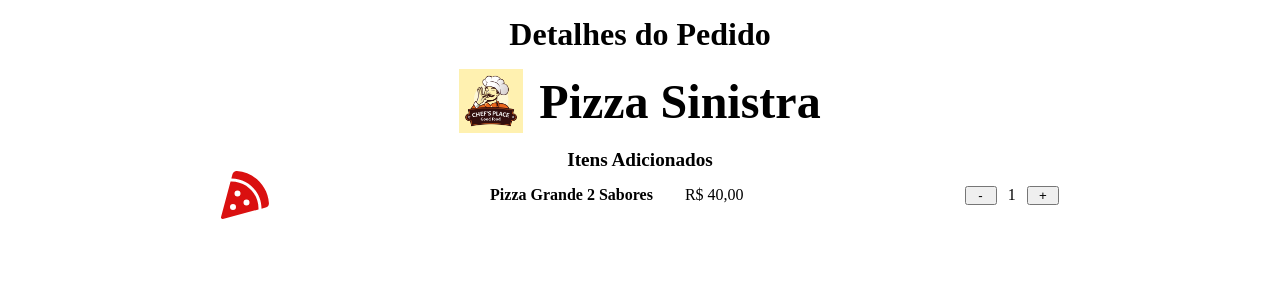
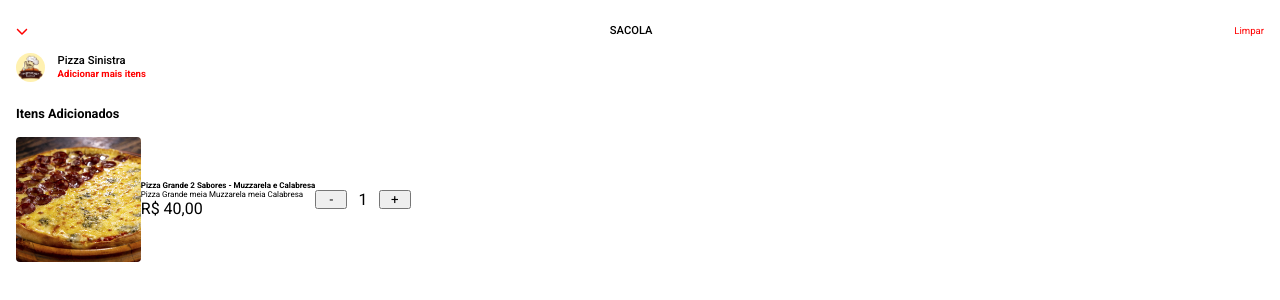
Before and after one commit to Dirceusljr/dc-tela-ifood, a React (Vite) app: page / in a window 1280 px wide. Shown: the top 300 px of the page. Built offline with nearby package versions, Linux system fonts and the light colour scheme.

Commit message:
head feito

```diff
--- a/index.html
+++ b/index.html
@@ -1,8 +1,14 @@
-<!doctype html>
+<!DOCTYPE html>
 <html lang="en">
   <head>
     <meta charset="UTF-8" />
     <meta name="viewport" content="width=device-width, initial-scale=1.0" />
+    <link rel="preconnect" href="https://fonts.googleapis.com" />
+    <link rel="preconnect" href="https://fonts.gstatic.com" crossorigin />
+    <link
+      href="https://fonts.googleapis.com/css2?family=Roboto:wght@100;300;400;500;700&display=swap"
+      rel="stylesheet"
+    />
     <title>Tela - Sacola Ifood</title>
   </head>
   <body>
--- a/src/App.jsx
+++ b/src/App.jsx
@@ -1,52 +1,59 @@
-import style from './App.module.css'
-import { FontAwesomeIcon } from '@fortawesome/react-fontawesome'
-import { faPizzaSlice } from '@fortawesome/free-solid-svg-icons'
-import { useState } from 'react'
-
+import style from "./App.module.css";
+import { FontAwesomeIcon } from "@fortawesome/react-fontawesome";
+import { faChevronDown } from "@fortawesome/free-solid-svg-icons";
+import { useState } from "react";
 
 function App() {
-
-  const [amount, setAmount] = useState(1)
+  const [amount, setAmount] = useState(1);
 
   function addItem() {
-    setAmount(amount + 1)
+    setAmount(amount + 1);
   }
 
   function subItem() {
-    setAmount(amount - 1)
+    setAmount(amount - 1);
   }
 
-  const logoIcon = <FontAwesomeIcon icon={faPizzaSlice} size='3x' style={{color: 'da1010'}} />
   return (
     <>
       <header className={style.headerContainer}>
-        <h2 className={style.screenName}>Detalhes do Pedido</h2>
-        <section className={style.containerRestaurant}>
-          <img src='src/assets/14852523_5528439 (1).jpg' alt="logo do Restaurante" className={style.logoRestaurant}/>
-          <h1 className={style.restaurantName}>Pizza Sinistra</h1>
-        </section>
+        <FontAwesomeIcon icon={faChevronDown} size="xs" className={style.arrowDown} />
+        <h2 className={style.screenName}>Sacola</h2>
+        <a href="#" className={style.linkStd}>Limpar</a>
       </header>
       <main>
+        <section className={style.containerRestaurant}>
+          <img
+            src="src/assets/14852523_5528439 (1).jpg"
+            alt="logo do Restaurante"
+            className={style.logoRestaurant}
+          />
+          <div>
+            <h1 className={style.restaurantName}>Pizza Sinistra</h1>
+            <a href="#" className={style.linkStd}>Adicionar mais itens</a>
+          </div>
+        </section>
+          <h3 className={style.listTitle}>Itens Adicionados</h3>
         <ul className={style.listContainer}>
-          <h3 className={style.listTitle}>Itens Adicionados</h3>
           <li className={style.listItem}>
-            {logoIcon}
-            <div className={style.listName}>
-              <h4 className={style.itemName}>Pizza Grande 2 Sabores</h4>
-              <p>R$ 40,00</p>
-            </div>
+            <img src="src/assets/pizza-g-2s.jpg" alt="Foto de uma pizza de 2 sabores" className={style.foodImage} />
+            <section>
+              <div className={style.listName}>
+                <h4 className={style.itemName}>Pizza Grande 2 Sabores - Muzzarela e Calabresa</h4>
+                <p>Pizza Grande meia Muzzarela meia Calabresa </p>
+              </div>
+                <p>R$ 40,00</p>
+            </section>
             <div className={style.amountProduct}>
               <button onClick={subItem}>-</button>
               <p>{amount}</p>
               <button onClick={addItem}>+</button>
             </div>
           </li>
-
         </ul>
-
       </main>
     </>
-  )
+  );
 }
 
-export default App
+export default App;
--- a/src/App.module.css
+++ b/src/App.module.css
@@ -1,49 +1,86 @@
-/* .headerContainer {
+.headerContainer {
     display: flex;
-} */
+    justify-content: space-between;
+    align-items: center;
+}
+.arrowDown {
+    color: red;
+}
 
 .screenName {
     text-align: center;
-    font-size: 2rem;
+    font-size: 0.7rem;
     margin: 1rem auto;
+    text-transform: uppercase;
+    font-weight: 500;
+}
+
+.linkStd {
+    color: red;
+    text-decoration: none;
+    font-size: 0.6rem;
 }
 
 .containerRestaurant {
     display: flex;
-    gap: 1rem;
-    justify-content: center;
-    margin: 1rem;
+    gap: 0.8rem;
+    justify-content: flex-start;
     align-items: center;
+    margin-bottom: 1.5rem;
 }
 
 .restaurantName {
-    font-size: 3rem;
+    font-size: 0.7rem;
+    font-weight: 500;
+    margin-bottom: -0.3rem;
+}
+
+.containerRestaurant a{
+    font-weight: 600;
 }
 
 .logoRestaurant {
-    height: 4rem;
+    height: 1.8rem;
+    border-radius: 100px;
 }
 
 .listTitle {
-    text-align: center;
-    font-size: 1.2rem;
+    text-align: start;
+    font-size: 0.8rem;
+    margin: 1rem 0;
+    font-weight: 600;
+}
+
+.foodImage {
+    width: 10%;
+    border-radius: 4px;
 }
 
 .itemName {
-    font-size: 1rem;
+    font-size: 0.5rem;
+    font-weight: 600;
 }
 
 .listItem {
     display: flex;
-    justify-content: space-evenly;
+    justify-content: start;
     align-items: center;
+    width: 100%;
+}
+
+.listItem .amountProduct {
+    justify-self: flex-end;
 }
 
 .listName {
     display: flex;
+    flex-direction: column;
     justify-content: center;
-    align-items: center;
-    gap: 2rem;
+    align-items: flex-start;
+}
+
+.listName p {
+    font-size: 0.5rem;
 }
 
 .amountProduct {
--- a/src/global.css
+++ b/src/global.css
@@ -1,4 +1,10 @@
 * {
     margin: 0;
     padding: 0;
+    font-family: "Roboto", sans-serif;
+    font-weight: 400;
 }
+
+body {
+    padding: 0.5rem 1rem;
+}
```
Also changed, not shown: src/assets/pizza-g-2s.jpg (added).
